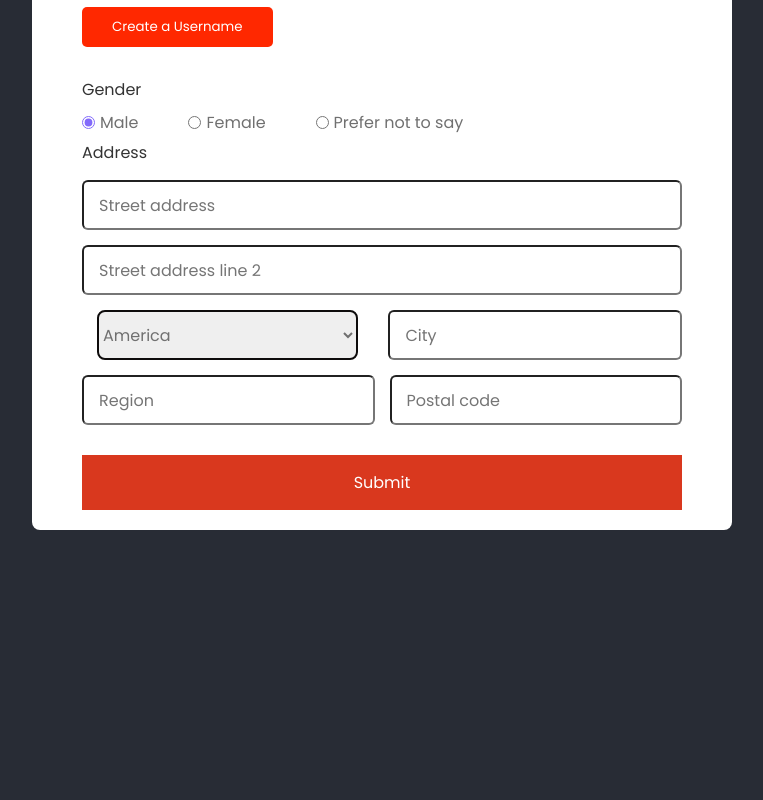
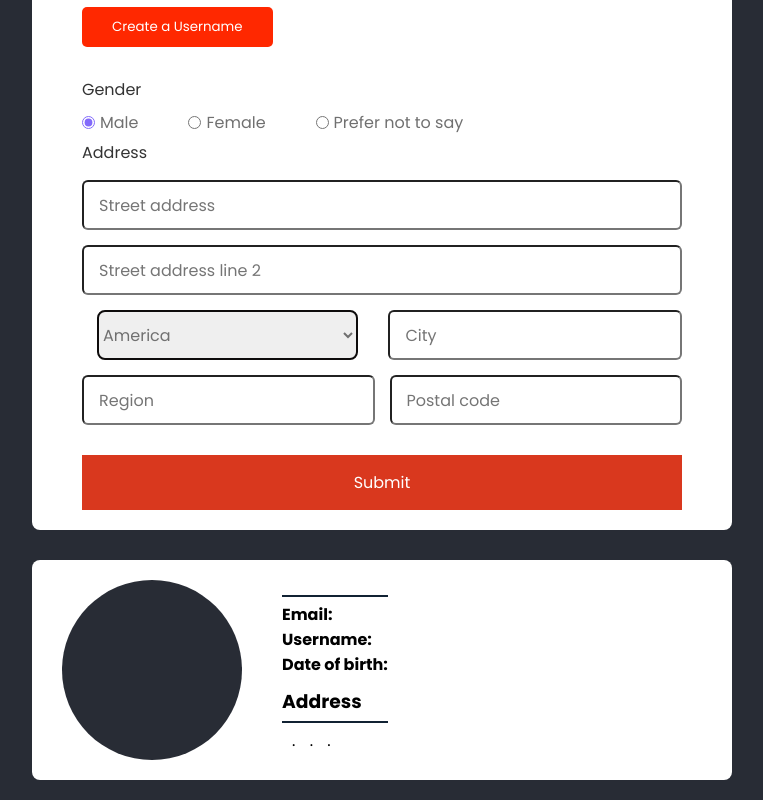
Before and after one commit to jayd-c/angular-template-driven-forms, an Angular app: page / in a window 1280 px wide. Shown: the part 350-1150 px from the top of the page, without its empty margins (258-1021 px from the left). Before the commit the page ends 900 px from the top, so only its background shows below. Built offline with nearby package versions, Linux system fonts and the light colour scheme.

Commit message:
values from a form retreived

```diff
--- a/src/app/app.component.css
+++ b/src/app/app.component.css
@@ -177,3 +177,50 @@
     color: red;
     font-weight: bold;
   }
+
+  .btn-gen-username{
+    margin: 10px 0px;
+    padding: 10px 30px;
+    border-radius: 5px;
+    background: #FF2800;
+    border: none;
+    color: white;
+  }
+
+  .user-detail-container {
+    position: relative;
+    max-width: 700px;
+    width: 100%;
+    background: #fff;
+    padding: 20px 30px;
+    border-radius: 8px;
+    margin-top: 30px;
+  }
+  .user-details-container{
+    display: flex;
+  }
+  .user-avatar{
+    width: 180px;
+    height: 180px;
+    border-radius: 50%;
+    background-color: #282C35;
+    font-size: 75px;
+    font-weight: bold;
+    padding: 40px 40px;
+    color: white;
+  }
+
+  .user-details{
+    padding: 0px 40px;
+  }
+  .user-name{
+    padding-bottom: 5px;
+    margin-bottom: 5px;
+    border-bottom: #123 2px solid;
+    width: 100%;
+    margin-top: 10px;
+  }
+  span{
+    padding: 5px 5px;
+    font-weight: bold;
+  }
--- a/src/app/app.component.html
+++ b/src/app/app.component.html
@@ -4,20 +4,20 @@
   <form class="form" (ngSubmit)="onFormSubmitted()" #registrationForm="ngForm">
     <div class="column">
       <div class="input-box">
-        <input type="text" placeholder="First Name" required name="firstName" [(ngModel)]="firstName" #fName="ngModel"/>
+        <input type="text" placeholder="First Name" required name="firstName" #fName="ngModel" ngModel/>
         <small *ngIf="fName.invalid && fName.touched">* First name is a required field</small>
         <span *ngIf="firstName">You entered: {{firstName}}</span>
       </div>
 
       <div class="input-box">
-        <input type="text" placeholder="Last Name" name="lastName" #lName="ngModel"   required [(ngModel)]="lastName"/>
+        <input type="text" placeholder="Last Name" name="lastName" #lName="ngModel"  ngModel required />
         <small *ngIf="lName.invalid && lName.touched">* Last name is a required field</small>
         <span *ngIf="lastName">You entered: {{lastName}}</span>
       </div>
     </div>
 
     <div class="input-box">
-      <input type="text" placeholder="Email" name="email"  #eEmail="ngModel" required email [(ngModel)]="emailAddress"/>
+      <input type="text" placeholder="Email" name="email" ngModel #eEmail="ngModel" required email />
       <div>
         <small *ngIf="eEmail.invalid && eEmail.touched">* email is a required field</small>
       <span *ngIf="emailAddress">You entered: {{emailAddress}}</span>
@@ -29,16 +29,21 @@
         <input type="number" placeholder="Phone Number" name="phone" ngModel/>
       </div>
       <div class="input-box">
-        <input type="date"  #tempDob="ngModel" placeholder="Date of Birth" name="dob" [(ngModel)]="dob" required />
+        <input type="date"  #tempDob="ngModel" placeholder="Date of Birth" name="dob"  required ngModel/>
       </div>
     </div>
 
     <div class="input-box">
       <input type="text" placeholder="username" name="username" required ngModel #uName="ngModel"/>
-      <button class="btn-gen-username" [disabled]="fName.invalid || lName.invalid || tempDob.invalid" type="button"
+      <button class="btn-gen-username"
+      [disabled]="fName.invalid || lName.invalid || tempDob.invalid"
+      type="button"
       (click)="generateUsername()">
         Create a Username
       </button>
+      <div>
+        <small *ngIf="uName.invalid && uName.touched">*Username is a required field</small>
+      </div>
     </div>
 
     <div class="gender-box">
@@ -91,3 +96,26 @@
     <input type="submit" value="Submit" class="submit-btn" [disabled]="!registrationForm.valid">
   </form>
 </section>
+
+<section class="user-detail-container">
+  <div class="user-details-container">
+    <div class="user-avatar">
+      <p>{{firstName.slice(0, 1).toUpperCase()}}{{lastName.slice(0, 1).toUpperCase()}}</p>
+    </div>
+    <div class="user-details">
+      <div class="user-name">
+        <h2>{{ firstName }} {{ lastName }}</h2>
+      </div>
+      <p><b>Email:</b> {{ email}}</p>
+      <p><b>Username:</b> {{ userName }} </p>
+      <p><b>Date of birth:</b> {{ dob }}</p>
+      <div class="user-name">
+        <h3>Address</h3>
+      </div>
+      <span>{{street1 }}</span>.
+      <span>{{ city }}</span>.
+      <span>{{ country }}</span>.
+      <span> {{ postal }}</span>
+    </div>
+  </div>
+</section>
--- a/src/app/app.component.ts
+++ b/src/app/app.component.ts
@@ -17,10 +17,19 @@ export class AppComponent {
   firstName = '';
   lastName = '';
   dob = '';
-  emailAddress = '';
+  emailAddress =  "";
+  city =  "";
+  country =  "";
+  postal =  "";
+  region =  "";
+  street1 =  "";
+  street2 =  "";
+  email = '';
 
   defaultGender = "male";
   defaultCountry = "America"
+
+  userName ='';
 
   @ViewChild('registrationForm') form: NgForm;
 
@@ -32,11 +41,26 @@ export class AppComponent {
 
   onFormSubmitted(){
     console.log(this.form);
-    console.log('gender is ' + this.form.value.gender)
-    console.log('first name is ' + this.form.value.firstName)
-    console.log('last name is '+ this.form.controls['lastName'].value)
-    console.log('Street name ', this.form.value.address.street1)
-    console.log('City name ', this.form.value.address.city)
+    // console.log('gender is ' + this.form.value.gender)
+    // console.log('first name is ' + this.form.value.firstName)
+    // console.log('last name is '+ this.form.controls['lastName'].value)
+    // console.log('Street name ', this.form.value.address.street1)
+    // console.log('City name ', this.form.value.address.city)
+    // console.log("user name is : " + this.form.value.username)
+
+    this.firstName = this.form.value.firstName
+    this.lastName = this.form.value.lastName
+    this.dob = this.form.value.dob
+    this.emailAddress = this.form.value.emailAddress
+    this.city = this.form.value.address.city
+    this.country = this.form.value.address.country
+    this.postal = this.form.value.address.postal
+    this.region = this.form.value.address.region
+    this.street1 = this.form.value.address.street1
+    this.street2 = this.form.value.address.street2
+    this.region = this.form.value.address.region
+    this.userName = this.form.value.username
+    this.email = this.form.value.email
     //reset the form
     this.form.reset();
 
@@ -70,33 +94,33 @@ export class AppComponent {
     // this.form.value.username = username;
     //  this.form.controls['username'].value = username;
 
-    this.form.setValue({
-      address: {
-        city: this.form.value.address.city,
-        country: this.form.value.address.country,
-        postal: this.form.value.address.postal,
-        region: this.form.value.address.region,
-        street1: this.form.value.address.street1,
-        street2: this.form.value.address.street2,
-      },
-      dob: this.form.value.dob,
-      email: this.form.value.email,
-      firstName: this.form.value.firstName,
-      gender: this.form.value.gender,
-      lastName: this.form.value.lastName,
-      phone: this.form.value.phone,
-      username: username
-     })
+    // this.form.setValue({
+    //   address: {
+    //     city: this.form.value.address.city,
+    //     country: this.form.value.address.country,
+    //     postal: this.form.value.address.postal,
+    //     region: this.form.value.address.region,
+    //     street1: this.form.value.address.street1,
+    //     street2: this.form.value.address.street2,
+    //   },
+    //   dob: this.form.value.dob,
+    //   email: this.form.value.email,
+    //   firstName: this.form.value.firstName,
+    //   gender: this.form.value.gender,
+    //   lastName: this.form.value.lastName,
+    //   phone: this.form.value.phone,
+    //   username: username
+    //  })
 
-    // this.form.form.patchValue({
-    //   username:username,
+    this.form.form.patchValue({
+      username:username,
 
-    //   //incase you want to assign country with value 'America'
+      //incase you want to assign country with value 'America'
 
-    //   // address: {
-    //   //   country:'America'
-    //   // }
-    // })
+      // address: {
+      //   country:'America'
+      // }
+    })
 
   }
 }
```
